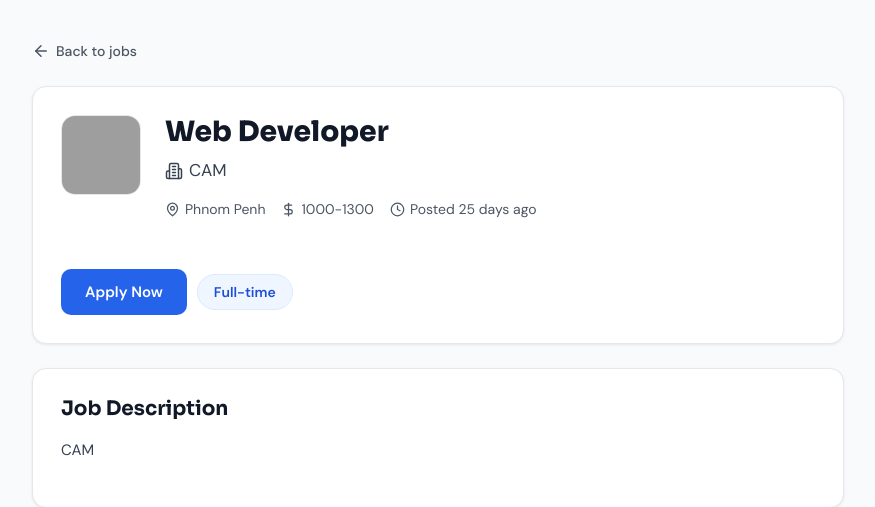
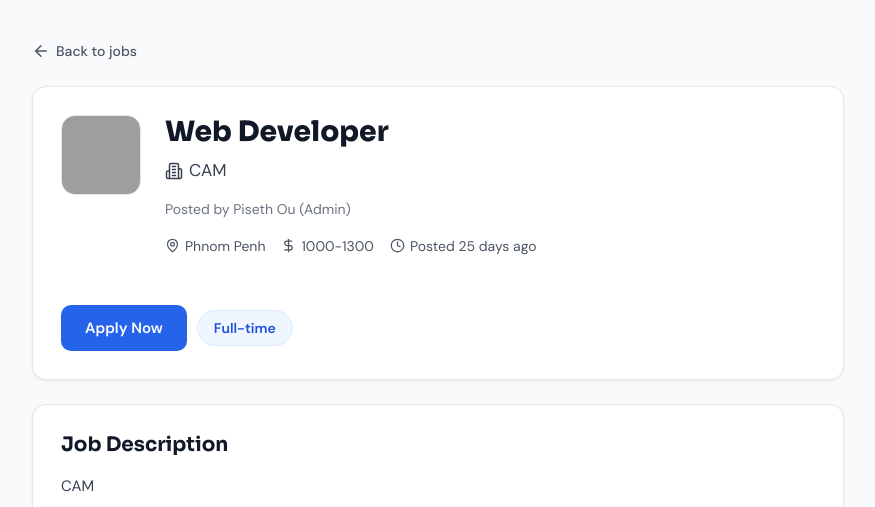
Before and after one commit to Boren01-26/my_hosting_jop, a Django app: page /jobs/1/ in a window 1280 px wide. Shown: the part 65-572 px from the top of the page, without its empty margins (202-1077 px from the left). Run offline with Django 4.2, Linux system fonts and the light colour scheme; data comes from the database, SQL or seed files in the repository; grey boxes are pictures that could not be loaded.

Commit message:
Fix save job redirect, allow employers to edit own jobs, show job creator info

```diff
--- /dev/null
+++ b/portal/apps.py
@@ -0,0 +1,6 @@
+from django.apps import AppConfig
+
+
+class PortalConfig(AppConfig):
+    default_auto_field = 'django.db.models.BigAutoField'
+    name = 'portal'
--- a/portal/templates/portal/job_detail.html
+++ b/portal/templates/portal/job_detail.html
@@ -43,6 +43,11 @@
             <svg xmlns="http://www.w3.org/2000/svg" width="18" height="18" viewBox="0 0 24 24" fill="none" stroke="currentColor" stroke-width="2" stroke-linecap="round" stroke-linejoin="round"><path d="M6 22V4a2 2 0 0 1 2-2h8a2 2 0 0 1 2 2v18Z"/><path d="M6 12H4a2 2 0 0 0-2 2v6a2 2 0 0 0 2 2h2"/><path d="M18 9h2a2 2 0 0 1 2 2v9a2 2 0 0 1-2 2h-2"/><path d="M10 6h4"/><path d="M10 10h4"/><path d="M10 14h4"/><path d="M10 18h4"/></svg>
             {{ job.company }}
           </div>
+          {% if job.posted_by %}
+            <div class="job-company-row" style="font-size: 14px; color: var(--gray-500);">
+              Posted by {{ job.posted_by.get_full_name|default:job.posted_by.username }} ({{ job.posted_by.get_role_display }})
+            </div>
+          {% endif %}
           <div class="job-meta-row">
             <span>
               <svg xmlns="http://www.w3.org/2000/svg" width="15" height="15" viewBox="0 0 24 24" fill="none" stroke="currentColor" stroke-width="2" stroke-linecap="round" stroke-linejoin="round"><path d="M20 10c0 6-8 12-8 12s-8-6-8-12a8 8 0 0 1 16 0Z"/><circle cx="12" cy="10" r="3"/></svg>
@@ -78,6 +83,8 @@
         {% endif %}
 
         {% if user.is_authenticated and user.role == 'admin' %}
+          <a href="{% url 'edit_job' job.pk %}" class="btn btn-outline btn-lg">✏️ Edit Job</a>
+        {% elif user.is_authenticated and user.is_employer and job.posted_by == user %}
           <a href="{% url 'edit_job' job.pk %}" class="btn btn-outline btn-lg">✏️ Edit Job</a>
         {% endif %}
       </div>
--- a/portal/views.py
+++ b/portal/views.py
@@ -141,10 +141,10 @@ def toggle_save_job(request, pk):
     obj, created = SavedJob.objects.get_or_create(user=request.user, job=job)
     if not created:
         obj.delete()
-        saved = False
+        messages.success(request, 'Job removed from saved jobs.')
     else:
-        saved = True
-    return JsonResponse({'saved': saved})
+        messages.success(request, 'Job saved successfully.')
+    return redirect('job_detail', pk=job.pk)
 
 
 # ── Post Job ────────────────────────────────────────────────
@@ -274,6 +274,9 @@ def dashboard(request):
 @employer_required
 def edit_job(request, pk):
     job  = get_object_or_404(Job, pk=pk)
+    if not request.user.is_admin and job.posted_by != request.user:
+        messages.error(request, 'You can only edit your own jobs.')
+        return redirect('job_listings')
     form = PostJobForm(request.POST or None, instance=job)  # ✅ instance= pre-fills the form
 
     if request.method == 'POST' and form.is_valid():
@@ -292,6 +295,9 @@ def edit_job(request, pk):
 @require_POST
 def delete_job(request, pk):
     job = get_object_or_404(Job, pk=pk)
+    if not request.user.is_admin and job.posted_by != request.user:
+        messages.error(request, 'You can only delete your own jobs.')
+        return redirect('job_listings')
     title = job.title
     job.delete()
     messages.success(request, f'"{title}" has been deleted.')
```
